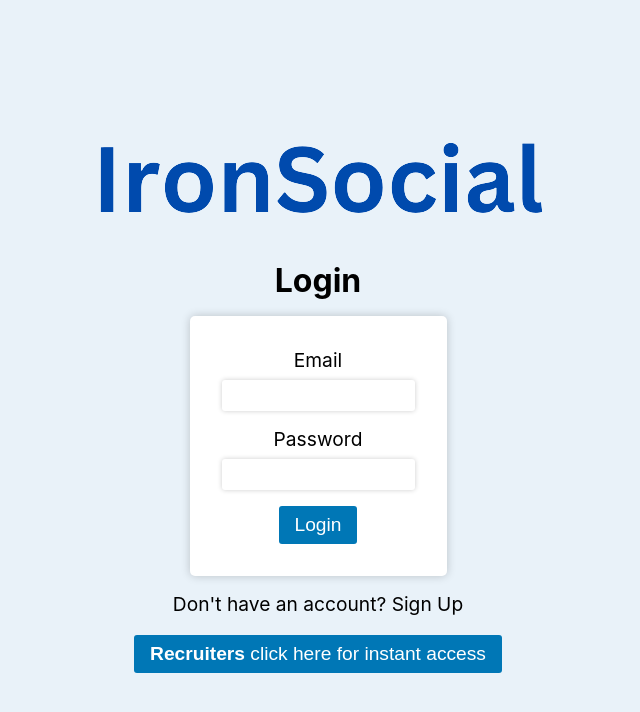
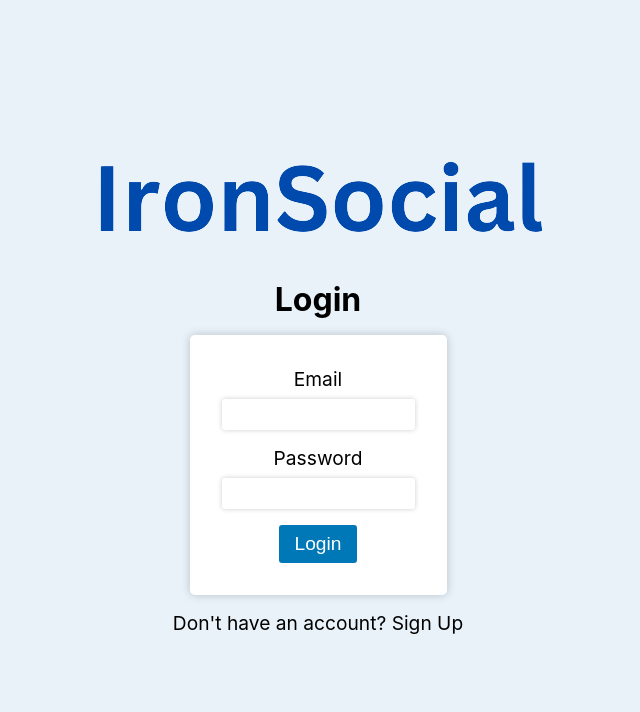
Before and after one commit to JoshuaNogues/IronSocial-FrontEnd, a React (Create React App) app: page / in a window 1280 px wide. Shown: the top 712 px of the page, without its empty margins (322-962 px from the left). Built offline with nearby package versions, Linux system fonts and the light colour scheme; no server answers.

Commit message:
Revert "added recruiter functionality"
This reverts commit 03caf19565bc52b6edab39dd517c600d865dc0e8.

```diff
--- a/src/pages/Login.js
+++ b/src/pages/Login.js
@@ -44,26 +44,6 @@ function HomePage() {
 
   const { mode } = useContext(ThemeContext)
 
-  function loginRecruiter() {
-    const requestOptions = {
-      method: 'POST',
-      headers: { 'Content-Type': 'application/json' },
-      body: JSON.stringify({ email: "recruiter@test.com", password: "123" })
-    };
-
-    post('/auth/login', { email: "recruiter@test.com", password: "123" })
-      .then((results) => {
-        console.log("Logged in as recruiter", results.data);
-        localStorage.setItem('authToken', results.data.token );
-        navigate('/home')
-        window.location.reload(); // reload the page after successful login
-      })
-      .catch((err) => {
-        console.log(err);
-      });
-  }
-
-
   return (
     <div className={"Login " + mode}>
       <img className="textLogo" src={textLogo} alt="Logo" />
@@ -91,7 +71,6 @@ function HomePage() {
       <p>
         Don't have an account? <Link to="/signup">Sign Up</Link>
       </p>
-      <button onClick={loginRecruiter}><b>Recruiters</b> click here for instant access</button>
     </div>
   );
 }
```
